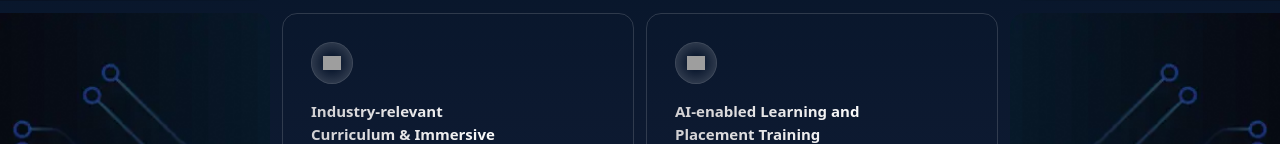
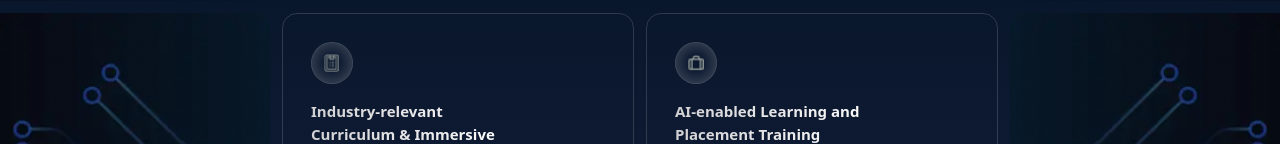
Before and after one commit to Mohfazam/REDUCATE, a Next.js app: page / in a window 1280 px wide. Shown: the part 2125-2269 px from the top of the page. Built offline with nearby package versions, Linux system fonts and the light colour scheme; grey boxes are pictures that could not be loaded.

Commit message:
Features section

```diff
--- a/app/Components/Features.tsx
+++ b/app/Components/Features.tsx
@@ -240,7 +240,7 @@ const Tenth = () => {
                         boxShadow: "0px 0px 0px 0.75px #FFFFFF1A inset",
                     }}>
                     <div className="w-[18px] h-[18px]">
-                        <img src="./Features_Grid_One.webp" alt="Chemical Vector" draggable="false" className="w-full h-full object-contain" />
+                        <img src="./Features_Grid_Icon_Three.webp" alt="Chemical Vector" draggable="false" className="w-full h-full object-contain" />
                     </div>
                 </div>
 
@@ -276,7 +276,7 @@ const Eleventh = () => {
                         boxShadow: "0px 0px 0px 0.75px #FFFFFF1A inset",
                     }}>
                     <div className="w-[18px] h-[18px]">
-                        <img src="./Features_Grid_One.webp" alt="Chemical Vector" draggable="false" className="w-full h-full object-contain" />
+                        <img src="./Features_Grid_Icon_Four.webp" alt="Chemical Vector" draggable="false" className="w-full h-full object-contain" />
                     </div>
                 </div>
 
```
